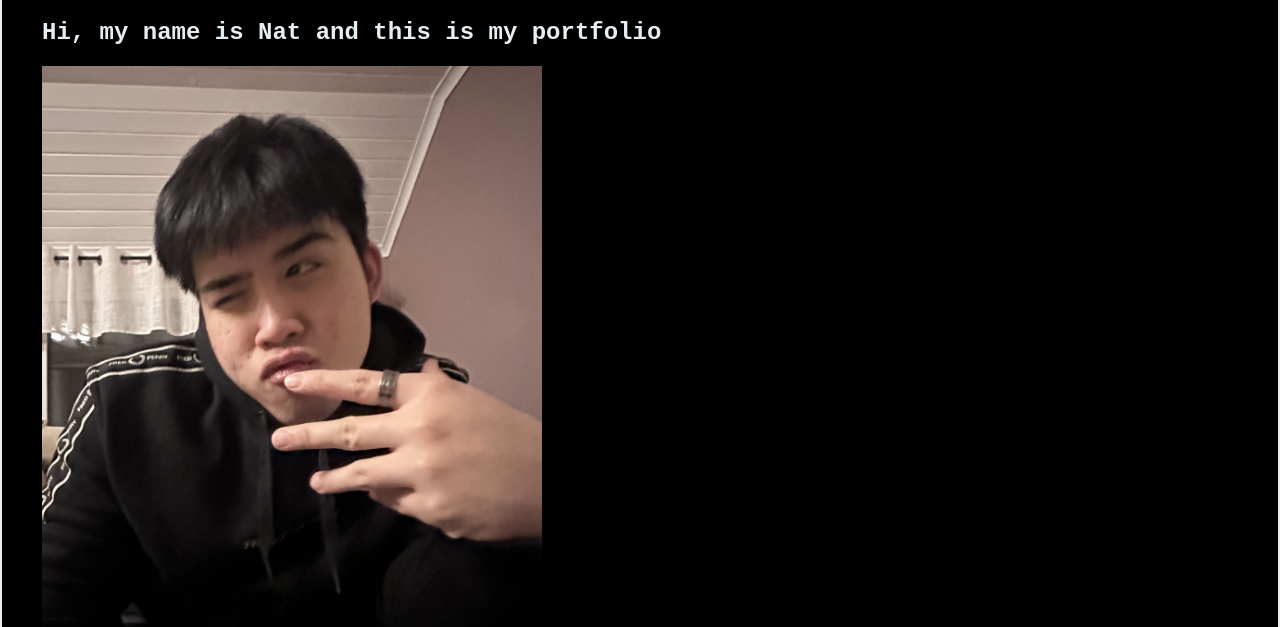
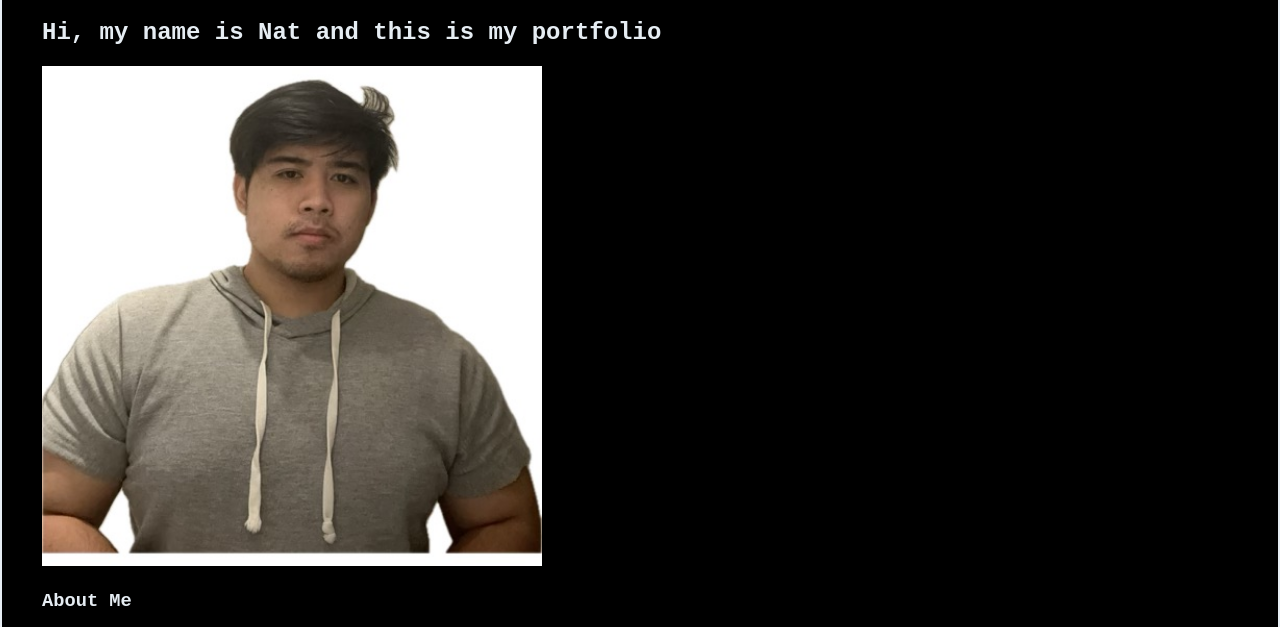
Before and after one commit to 1INI1/Portfolio, a plain HTML site: page index.html in a window 1280 px wide. Shown: the part 103-730 px from the top of the page. Drawn offline with Linux system fonts and the light colour scheme.

Commit message:
changed profile picture

```diff
--- a/index.html
+++ b/index.html
@@ -14,7 +14,7 @@
     </header>
 
     <h2>Hi, my name is Nat and this is my portfolio</h2>
-    <img src="images/me-3.jpg" alt="Profile Image">
+    <img src="images/me3.jpg" alt="Profile Image">
 
     <h3>About Me</h3>
     <p>Currently i am a student from the university of Skövde, Sweden. My primary field of study focuses on the field of Network and systemsadministration.
--- a/style.css
+++ b/style.css
@@ -30,7 +30,7 @@ img {
   }
 
 /*
-     For mobile devices
+     For mobile devices formatted
 */
 
 @media (max-width: 600px) {
```
Also changed, not shown: images/ascii-me.png (deleted), images/ascii-rose.png (deleted), images/me3.jpg (added), 1 other file.
